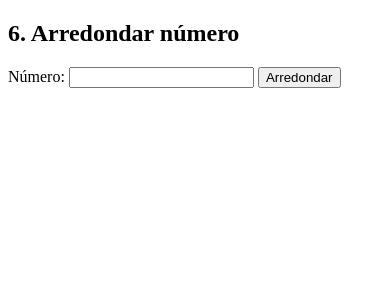
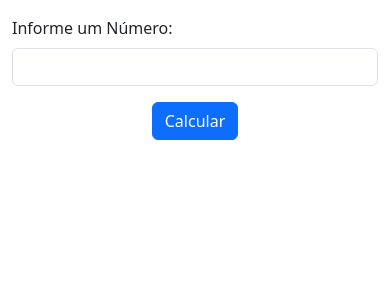
Before and after one commit to Ygor-IA/Eletiva-1, a PHP site: page /Lista_3/exerc_6.php in a window 390 px wide. Shown: the top 300 px of the page. Run offline with PHP 8.4, Linux system fonts and the light colour scheme.

Commit message:
Consertando Exerc_6 Lista_3

```diff
--- a/Lista_3/exerc_5.php
+++ b/Lista_3/exerc_5.php
@@ -11,7 +11,7 @@
 <form method="post">
 <div class="row inline-row mb-3"><div class="col-md-12">
               <label for="num" class="form-label">Informe um Número:</label>
-              <input type="number" id="num" name="num" class="form-control" required="">
+              <input type="number" id="num" name="num" class="form-control" required="" step="0.01">
             </div></div>
             <div class="d-flex justify-content-center">
 <button type="submit" class="btn btn-primary">Calcular</button>
--- a/Lista_3/exerc_6.php
+++ b/Lista_3/exerc_6.php
@@ -1,15 +1,26 @@
-<!DOCTYPE html>
-<html lang="pt-br">
-<head><meta charset="UTF-8"><title>Ex6</title></head>
+<!doctype html>
+<html lang="pt-BR">
+<head>
+<meta charset="utf-8">
+<meta name="viewport" content="width=device-width, initial-scale=1">
+<title>6. Arredondar um Número</title>
+<link href="https://cdn.jsdelivr.net/npm/bootstrap@5.3.0/dist/css/bootstrap.min.css" rel="stylesheet" >
+</head>
 <body>
-<h2>6. Arredondar número</h2>
+<div class="container py-3">
 <form method="post">
-    Número: <input type="number" name="num" step="0.0001" required>
-    <button type="submit">Arredondar</button>
+<div class="row inline-row mb-3"><div class="col-md-12">
+              <label for="num" class="form-label">Informe um Número:</label>
+              <input type="number" id="num" name="num" class="form-control" required="" step="0.0001">
+            </div></div>
+            <div class="d-flex justify-content-center">
+<button type="submit" class="btn btn-primary">Calcular</button>
+</div>
 </form>
+<center>
+<script src="https://cdn.jsdelivr.net/npm/bootstrap@5.3.6/dist/js/bootstrap.bundle.min.js" integrity="sha384-j1CDi7MgGQ12Z7Qab0qlWQ/Qqz24Gc6BM0thvEMVjHnfYGF0rmFCozFSxQBxwHKO" crossorigin="anonymous"></script>
 <?php
 function arredondar($n) {
-    // função interna: round()
     return round($n);
 }
 
```
